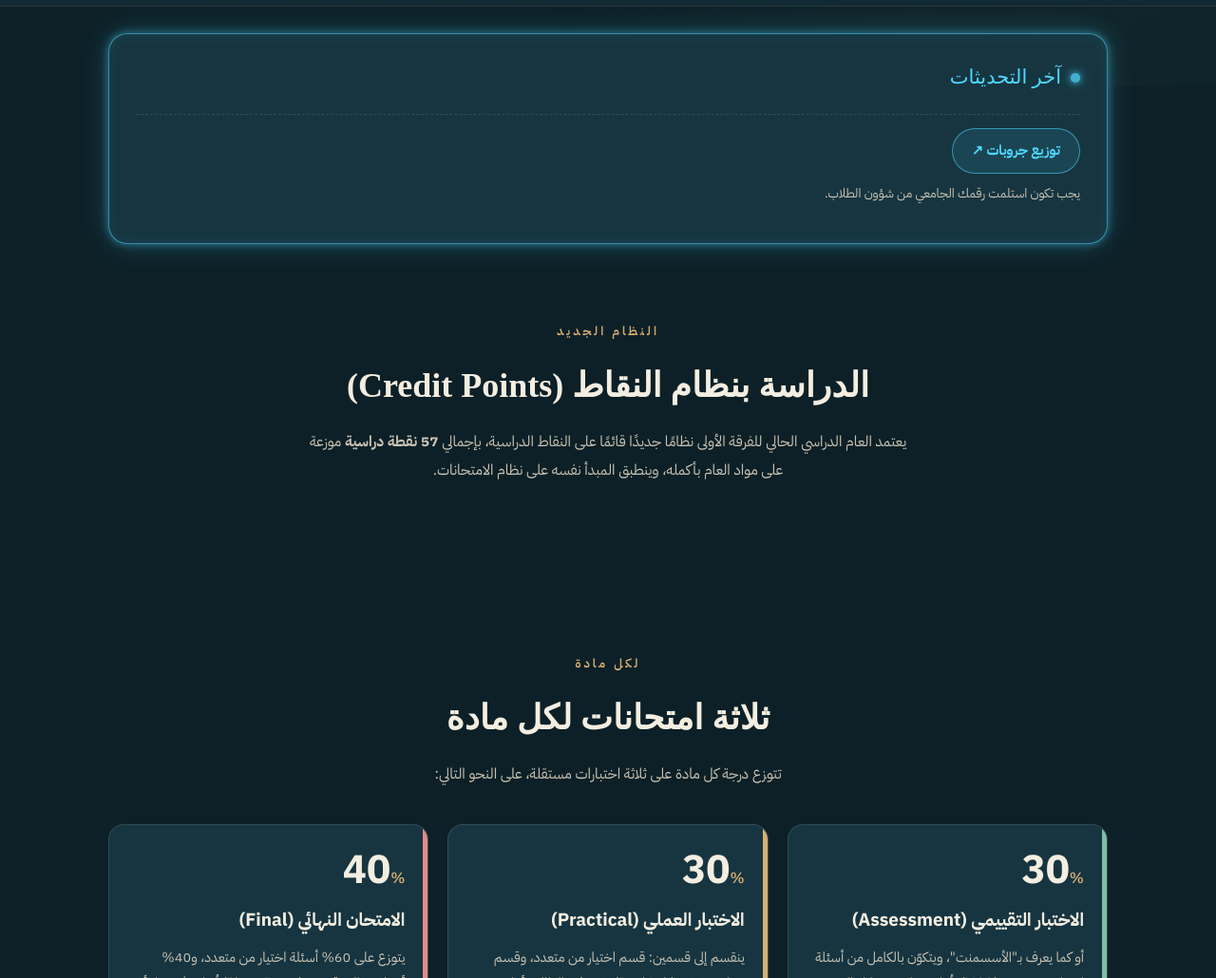
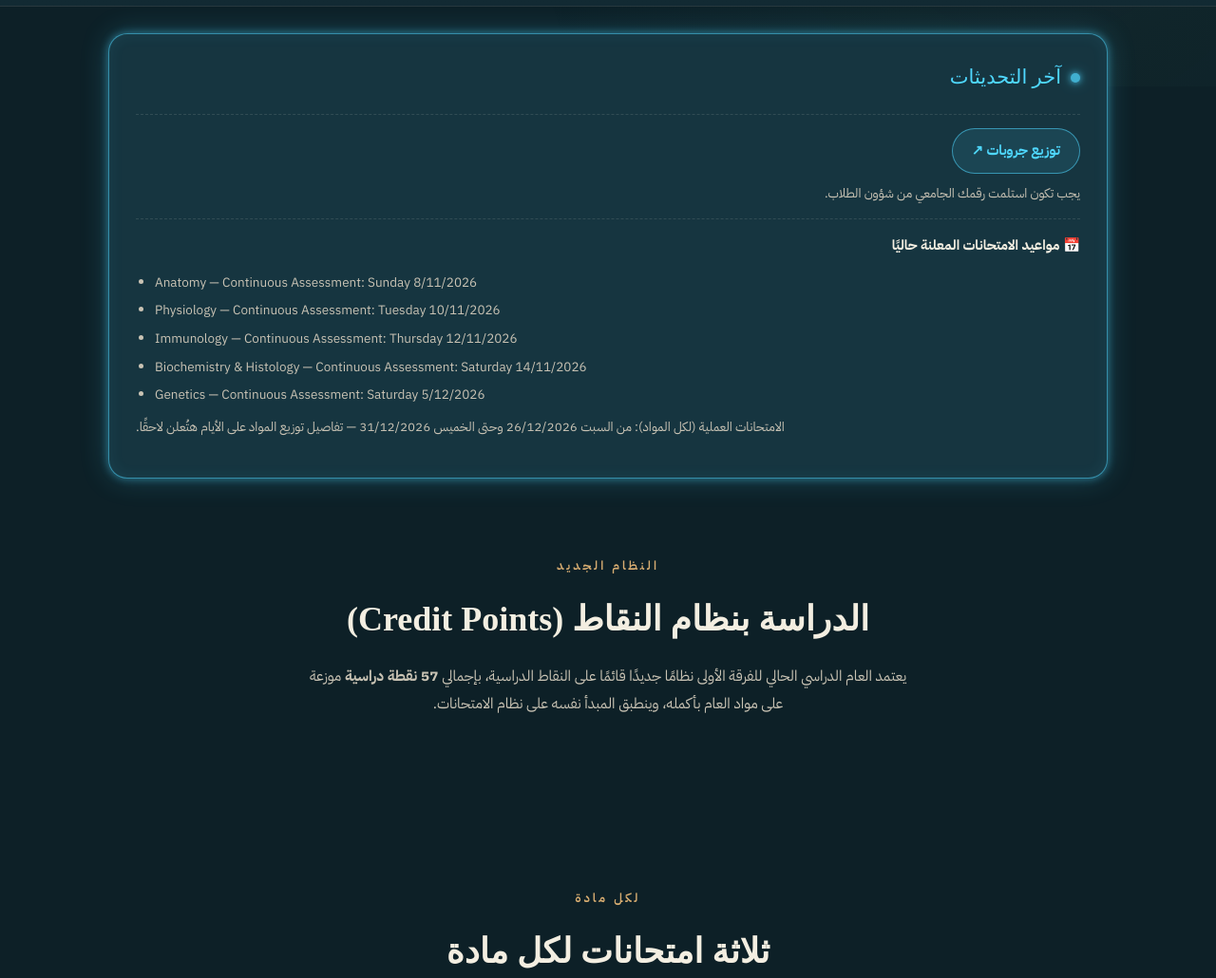
Before and after one commit to mohtab102-boop/AxonsGroupASU, a plain HTML site: page index.html in a window 1280 px wide. Shown: the part 709-1739 px from the top of the page at 95% size. Drawn offline with Linux system fonts and the light colour scheme; a web font is replaced by a local one.

Commit message:
Update index.html

```diff
--- a/index.html
+++ b/index.html
@@ -217,6 +217,9 @@
   }
   .update-btn:hover{background:rgba(79,216,255,0.22);}
   .update-note{margin:0;font-size:13.5px;color:var(--text-dim);}
+  .update-label{font-weight:700;color:var(--text);font-size:14.5px;}
+  .update-list{margin:4px 0 0;padding-inline-start:20px;font-size:13.5px;color:var(--text-dim);display:flex;flex-direction:column;gap:4px;}
+  .update-list li{list-style:disc;}
 
   /* ---------- sections ---------- */
   section{position:relative;z-index:1;max-width:1100px;margin:0 auto;padding:70px 24px;}
@@ -520,6 +523,18 @@
     <div class="update-entry">
       <a class="update-btn" href="https://drive.google.com/file/d/15tI8648hPQyNU6i-jTTE18hExamvBAxV/view?usp=sharing" target="_blank" rel="noopener">توزيع جروبات ↗</a>
       <p class="update-note">يجب تكون استلمت رقمك الجامعي من شؤون الطلاب.</p>
+    </div>
+
+    <div class="update-entry" dir="ltr" style="text-align:left;">
+      <div class="update-label" dir="rtl" style="text-align:right;width:100%;">📅 مواعيد الامتحانات المعلنة حاليًا</div>
+      <ul class="update-list">
+        <li>Anatomy — Continuous Assessment: Sunday 8/11/2026</li>
+        <li>Physiology — Continuous Assessment: Tuesday 10/11/2026</li>
+        <li>Immunology — Continuous Assessment: Thursday 12/11/2026</li>
+        <li>Biochemistry & Histology — Continuous Assessment: Saturday 14/11/2026</li>
+        <li>Genetics — Continuous Assessment: Saturday 5/12/2026</li>
+      </ul>
+      <p class="update-note" dir="rtl" style="text-align:right;">الامتحانات العملية (لكل المواد): من السبت 26/12/2026 وحتى الخميس 31/12/2026 — تفاصيل توزيع المواد على الأيام هتُعلن لاحقًا.</p>
     </div>
   </div>
 </div>
```
